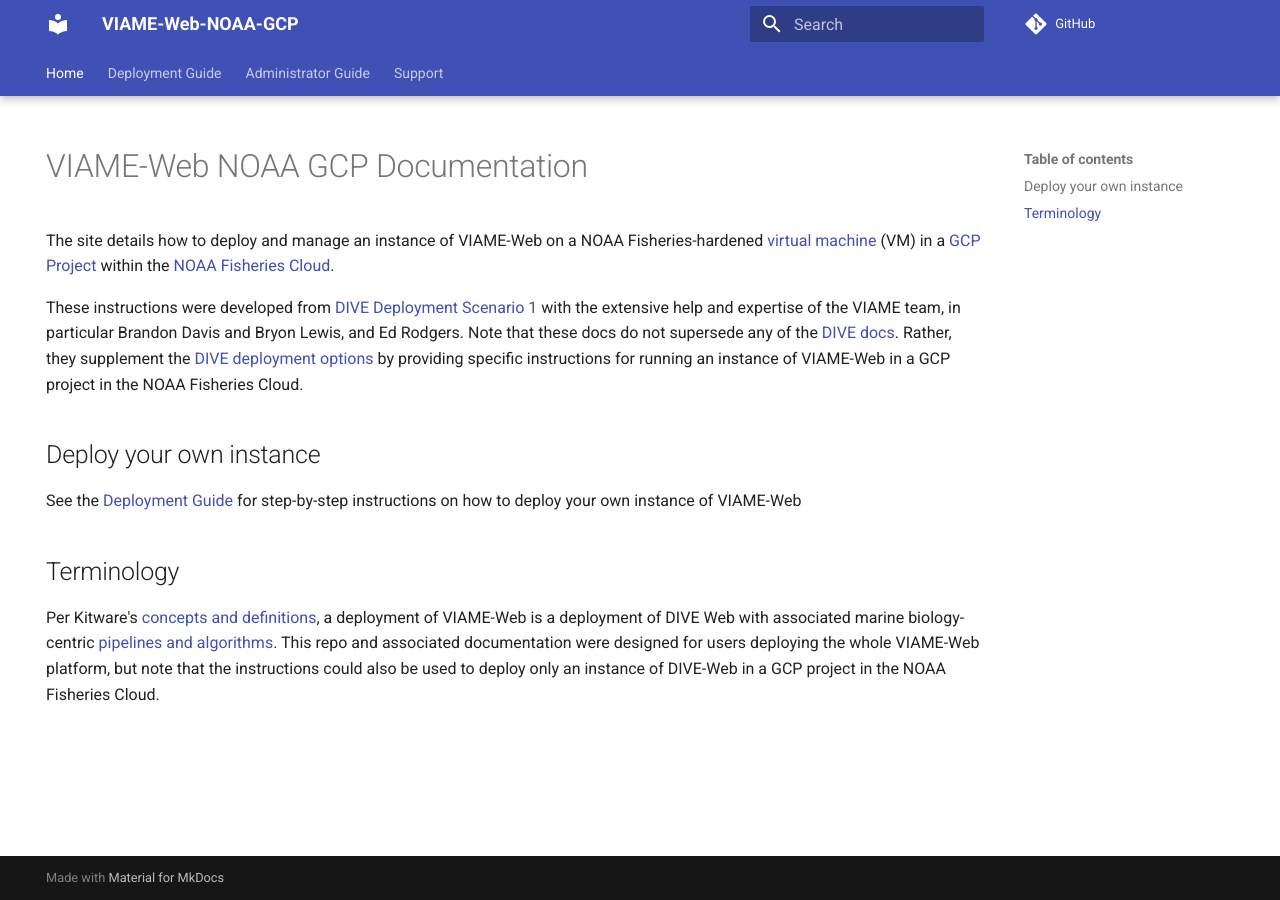
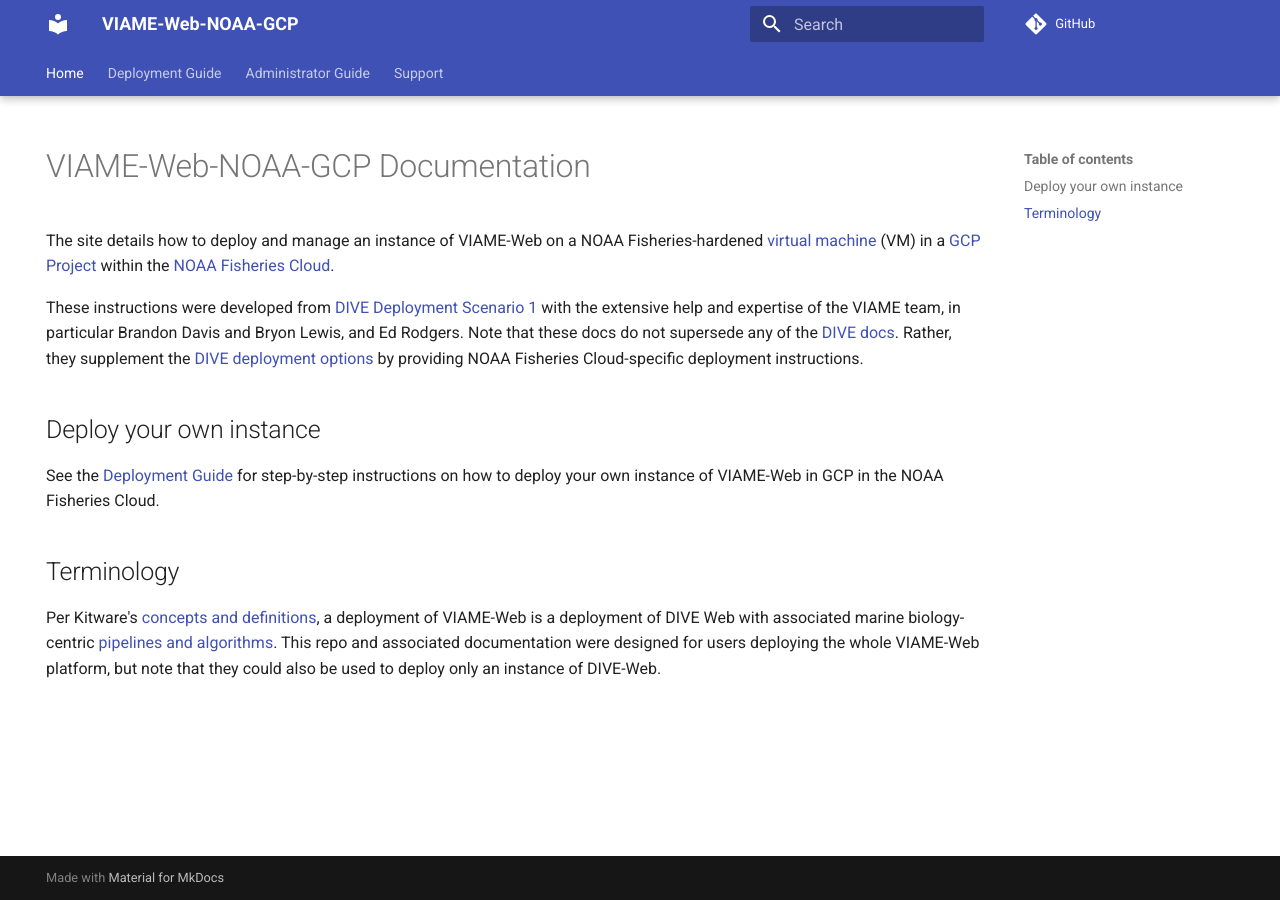
Before and after one commit to SWFSC/viame-web-noaa-gcp, an MkDocs documentation site: the page built from docs/index.md, in a window 1280 px wide. Built offline with MkDocs 1.6.1 and Material for MkDocs 9.7.7, drawn with Linux system fonts in a browser that asks for light colours; comment, search, counter and statistics services are not loaded.

```diff
--- a/docs/index.md
+++ b/docs/index.md
@@ -3,16 +3,16 @@
   - navigation
 ---
 
-# VIAME-Web NOAA GCP Documentation
+# VIAME-Web-NOAA-GCP Documentation
 
 The site details how to deploy and manage an instance of VIAME-Web on a NOAA Fisheries-hardened [virtual machine](https://cloud.google.com/compute) (VM) in a [GCP Project](https://sites.google.com/noaa.gov/fisheriescloudservices/home) within the [NOAA Fisheries Cloud](https://sites.google.com/noaa.gov/nmfs-hq-ocio-cloud-portal/home).
 
-These instructions were developed from [DIVE Deployment Scenario 1](https://kitware.github.io/dive/Deployment-Provision/) with the extensive help and expertise of the VIAME team, in particular Brandon Davis and Bryon Lewis, and Ed Rodgers. Note that these docs do not supersede any of the [DIVE docs](https://kitware.github.io/dive). Rather, they supplement the [DIVE deployment options](https://kitware.github.io/dive/Deployment-Overview/) by providing specific instructions for running an instance of VIAME-Web in a GCP project in the NOAA Fisheries Cloud.
+These instructions were developed from [DIVE Deployment Scenario 1](https://kitware.github.io/dive/Deployment-Provision/) with the extensive help and expertise of the VIAME team, in particular Brandon Davis and Bryon Lewis, and Ed Rodgers. Note that these docs do not supersede any of the [DIVE docs](https://kitware.github.io/dive). Rather, they supplement the [DIVE deployment options](https://kitware.github.io/dive/Deployment-Overview/) by providing NOAA Fisheries Cloud-specific deployment instructions.
 
 ## Deploy your own instance
 
-See the [Deployment Guide](deployment-general.md) for step-by-step instructions on how to deploy your own instance of VIAME-Web
+See the [Deployment Guide](deployment-general.md) for step-by-step instructions on how to deploy your own instance of VIAME-Web in GCP in the NOAA Fisheries Cloud.
 
 ## Terminology
 
-Per Kitware's [concepts and definitions](https://kitware.github.io/dive/#concepts-and-definitions), a deployment of VIAME-Web is a deployment of DIVE Web with associated marine biology-centric [pipelines and algorithms](admin-general.md#addon-management). This repo and associated documentation were designed for users deploying the whole VIAME-Web platform, but note that the instructions could also be used to deploy only an instance of DIVE-Web in a GCP project in the NOAA Fisheries Cloud.
+Per Kitware's [concepts and definitions](https://kitware.github.io/dive/#concepts-and-definitions), a deployment of VIAME-Web is a deployment of DIVE Web with associated marine biology-centric [pipelines and algorithms](admin-general.md#addon-management). This repo and associated documentation were designed for users deploying the whole VIAME-Web platform, but note that they  could also be used to deploy only an instance of DIVE-Web.
```
Also changed, not shown: README.md (+4 -2 lines), docs/deployment-general.md (+4 -4 lines), docs/support.md (+3 -3 lines), 1 other file.
